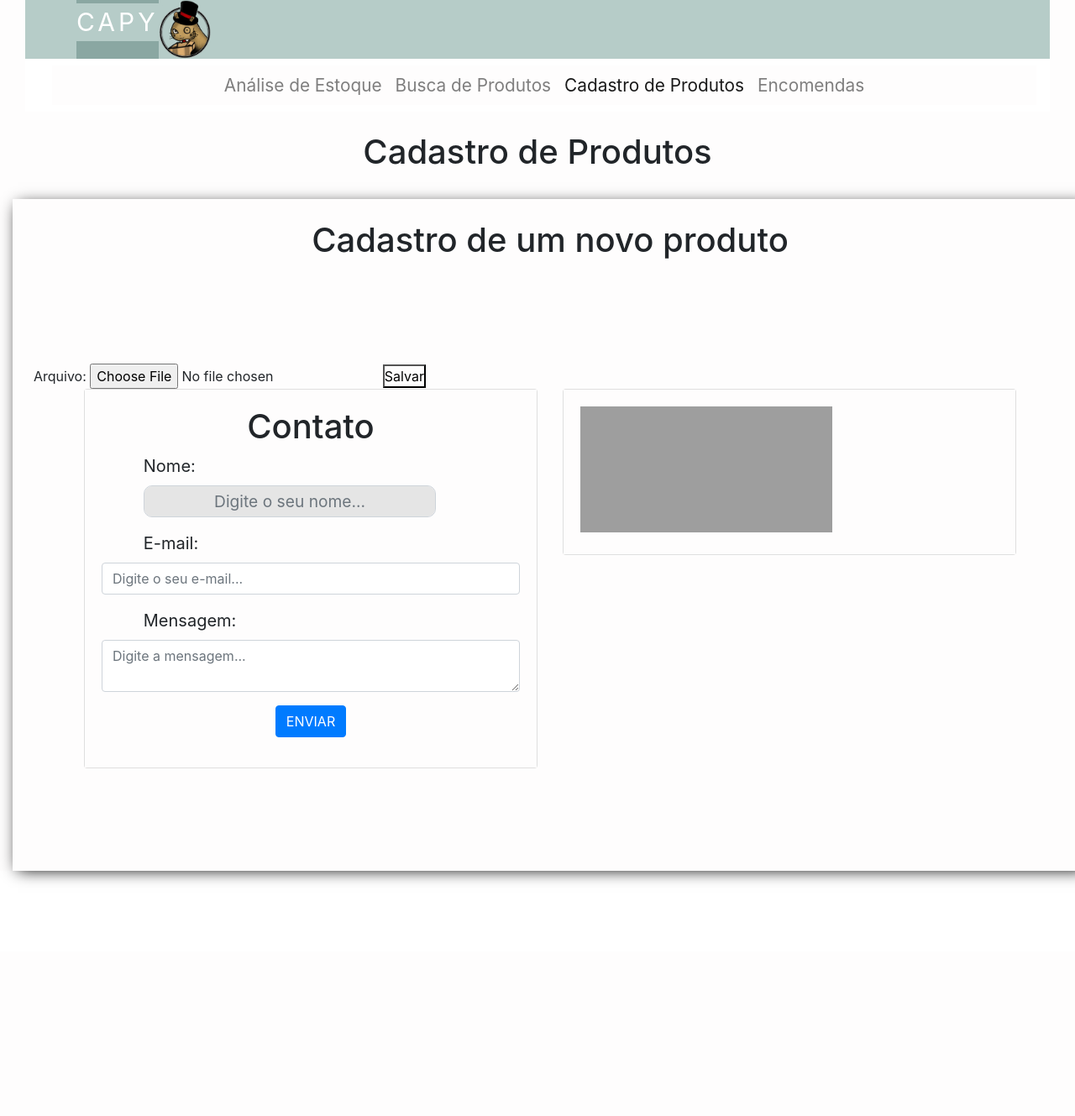
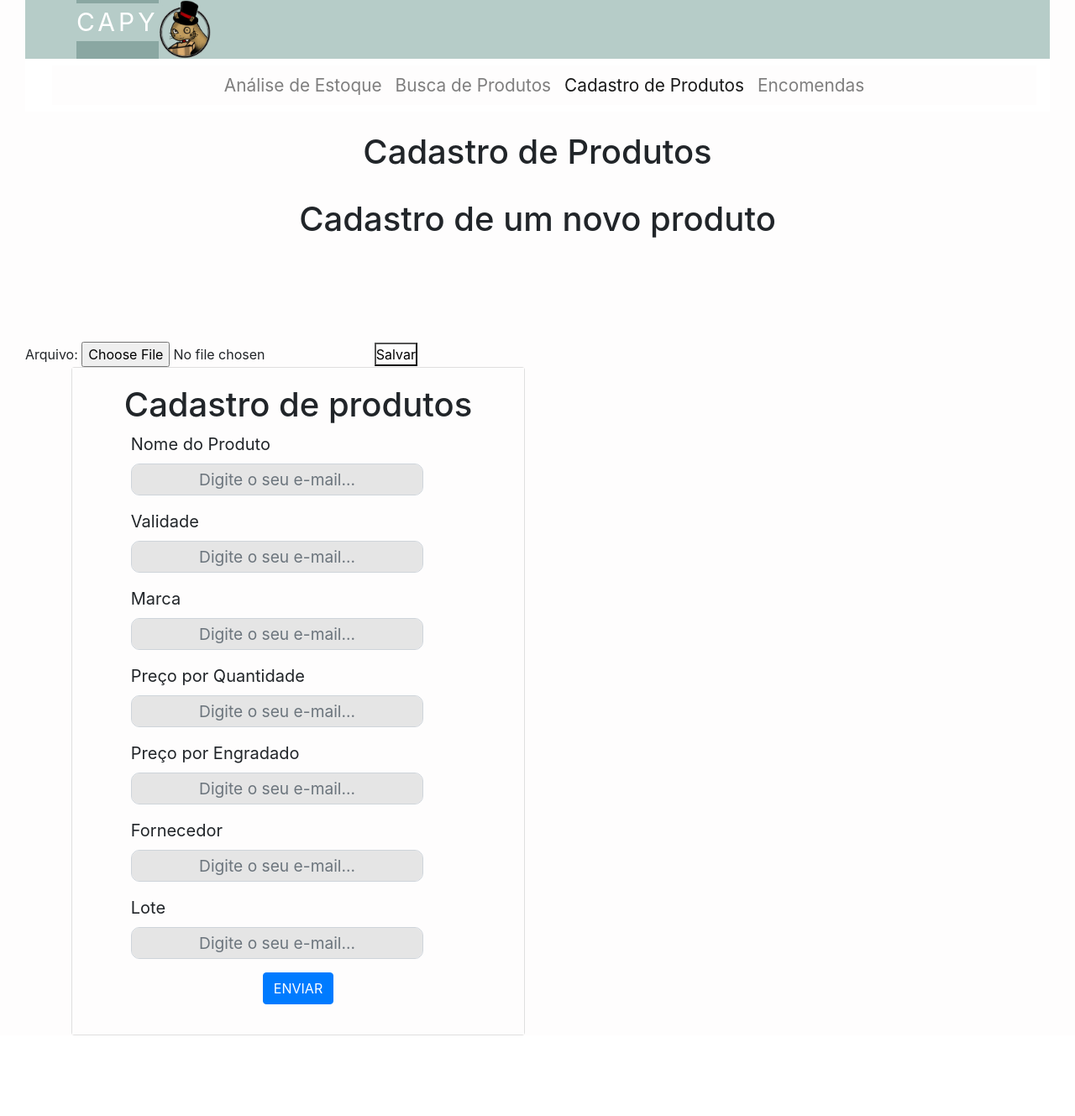
Before and after one commit to pablinhodokrl/TCC, a PHP site: page /home.php in a window 1280 px wide. Shown: the whole page at 84% size. Before the commit the page ends 1051 px from the top, so only its background shows below. Run offline with PHP 8.4, Linux system fonts and the light colour scheme; some libraries are stand-ins or nearby versions; some web fonts are replaced; grey boxes are pictures that could not be loaded.

Commit message:
Add files via upload

```diff
--- a/TCC/config.php
+++ b/TCC/config.php
@@ -5,7 +5,7 @@
     $dbPassword = '';
     $dbName = 'mydb';
 
-    $conexao = new mysqli($dbHost,$dbUsername,$dbPassword,$dbName);
+    $conexao = mysqli_connect($dbHost,$dbUsername,$dbPassword,$dbName);
 
     /* if($conexao->connect_errno)
      {
--- a/TCC/home.php
+++ b/TCC/home.php
@@ -35,7 +35,9 @@
 
         }
 
+
 ?>
+
 
 <!DOCTYPE html>
 <html lang="pt-br">
@@ -130,7 +132,7 @@
 
             <br>
 
-            <div class="box-conteudo">
+            <div class="container-fluid">
 
                 <div class="img-produto">
 
@@ -161,38 +163,56 @@
     <div class="col-6">
       <div class="card">
         <div class="card-body">
-          <h1>Contato</h1>
+          <h1>Cadastro de produtos</h1>
           <form id="form-contato">
+
             <div class="form-group">
-              <label for="nome">Nome:</label>
-              <input class="form-control" type="text" name="nome" id="nome" placeholder="Digite o seu nome...">
+              <label for="email">Nome do Produto</label>
+              <input class="form-control" type="text" name="NomeProduto" id="email" placeholder="Digite o seu e-mail...">
             </div>
             <div class="form-group">
-              <label for="email">E-mail:</label>
-              <input class="form-control" type="email" name="email" id="email" placeholder="Digite o seu e-mail...">
+              <label for="email">Validade</label>
+              <input class="form-control" type="text" name="Validade" id="email" placeholder="Digite o seu e-mail...">
             </div>
             <div class="form-group">
-              <label for="mensagem">Mensagem:</label>
-              <textarea class="form-control" name="mensagem" id="mensagem" placeholder="Digite a mensagem..."></textarea>
+              <label for="email">Marca</label>
+              <input class="form-control" type="text" name="Marca" id="email" placeholder="Digite o seu e-mail...">
             </div>
+            <div class="form-group">
+              <label for="email">Preço por Quantidade</label>
+              <input class="form-control" type="text" name="PreçoQTD" id="email" placeholder="Digite o seu e-mail...">
+            </div>
+            <div class="form-group">
+              <label for="email">Preço por Engradado</label>
+              <input class="form-control" type="text" name="PreçoEGD" id="email" placeholder="Digite o seu e-mail...">
+            </div>
+            <div class="form-group">
+              <label for="email">Fornecedor</label>
+              <input class="form-control" type="text" name="Fornecedor" id="email" placeholder="Digite o seu e-mail...">
+            </div>
+            <div class="form-group">
+              <label for="email">Lote</label>
+              <input class="form-control" type="text" name="Lote" id="email" placeholder="Digite o seu e-mail...">
+            </div>
+
             <div class="form-group text-center">
               <button type="submit" class="btn btn-primary">ENVIAR</button>
             </div>
-            <div class="alert alert-danger d-none">
+           <!--  <div class="alert alert-danger d-none">
               Preencha o campo <span id="campo-erro"></span>!
-            </div>
+            </div> -->
           </form>
         </div>
       </div>
 
     </div>
 
-    <div class="col-6">
+<!--     <div class="col-6">
       <div class="card">
         <div class="card-body">
           <iframe src="https://www.google.com/maps/embed?pb=!1m18!1m12!1m3!1d3453.6790061739257!2d-51.21348718423787!3d-30.046065581881678!2m3!1f0!2f0!3f0!3m2!1i1024!2i768!4f13.1!3m3!1m2!1s0x951978452facd5c1%3A0x4106a3c68fa8bbe9!2sBurger%20King!5e0!3m2!1spt-BR!2sbr!4v1585791483084!5m2!1spt-BR!2sbr" frameborder="0" style="border:0;" allowfullscreen="" aria-hidden="false" tabindex="0"></iframe>
         </div>
-      </div>
+      </div> -->
     </div>
 
   </div>
--- a/TCC/index.php
+++ b/TCC/index.php
@@ -1,3 +1,4 @@
+
 <!DOCTYPE html>
 <html lang="pt-br">
 <head>
@@ -32,8 +33,8 @@
 
             <form action="login.php" method="POST">
 
-            <input type="text" id="login" placeholder ="Email / CPF" name="usermail"> <br>
-                <input type="password" id="senha" placeholder ="Senha" name="user_senha"> <br>
+            <input type="text" id="login" placeholder ="Email / CPF" name="email"> <br>
+                <input type="password" id="senha" placeholder ="Senha" name="senha"> <br>
 
                 <div class="botão">
                     <a href="busca-de-produtos.html">
```
Also changed, not shown: TCC/login.php (+8 -20 lines).
